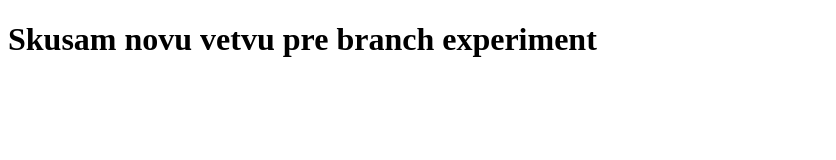
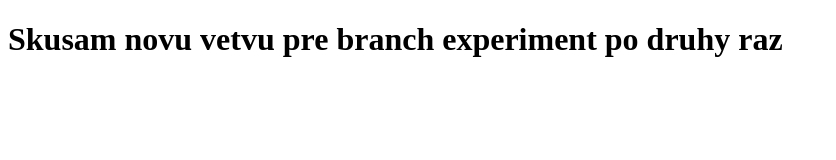
Before and after one commit to Tomas1211/Test-project, a plain HTML site: page index.html in a window 1280 px wide. Shown: the whole page, without its empty margins (0-836 px from the left). Drawn offline with Linux system fonts and the light colour scheme.

Commit message:
experiment zmeny

```diff
--- a/index.html
+++ b/index.html
@@ -6,7 +6,7 @@
     <title>Github training</title>
 </head>
 <body>
-    <h1>Skusam novu vetvu pre branch experiment</h1>
+    <h1>Skusam novu vetvu pre branch experiment po druhy raz</h1>
 
     <script type="module" src="./main.js"></script>
 </body>
```
